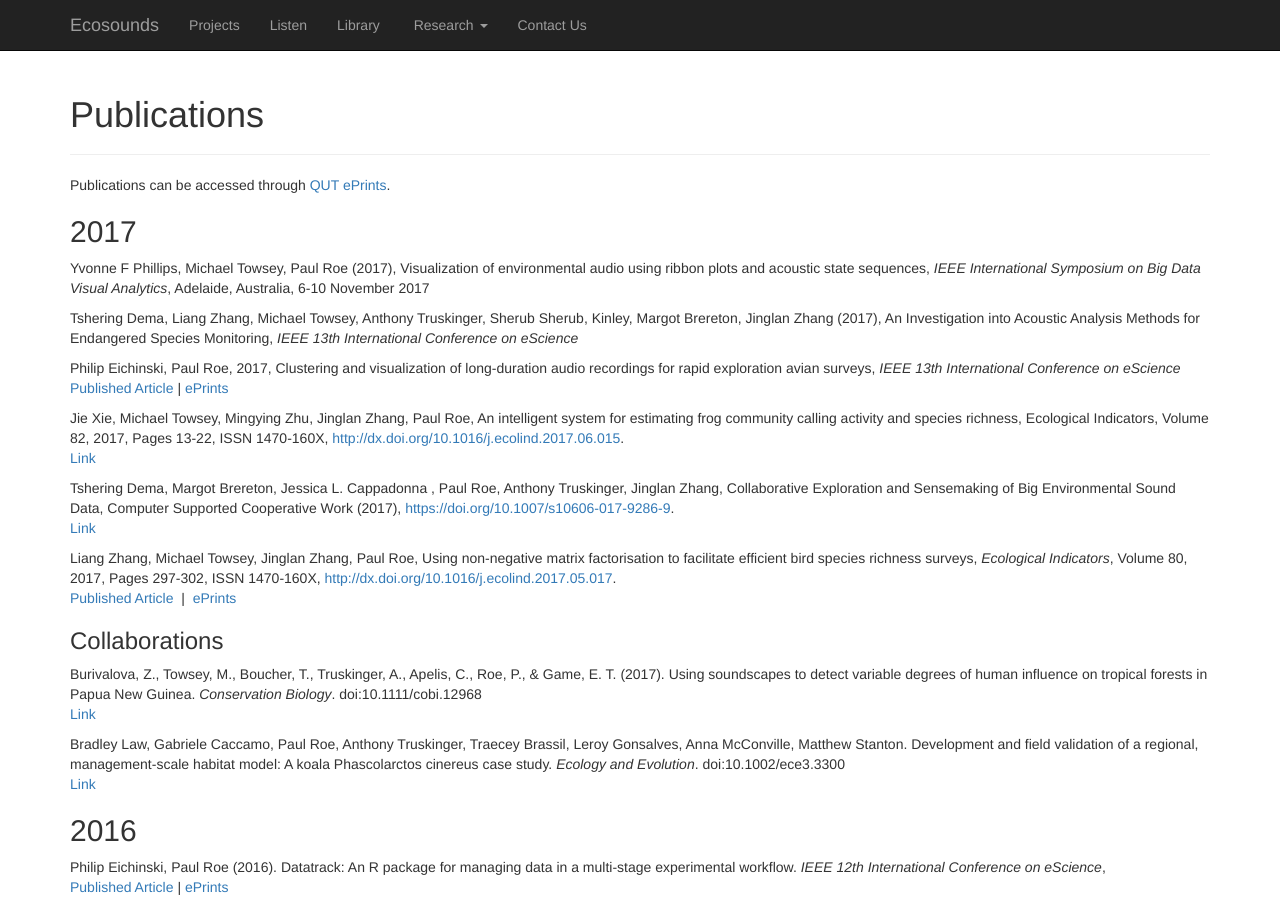
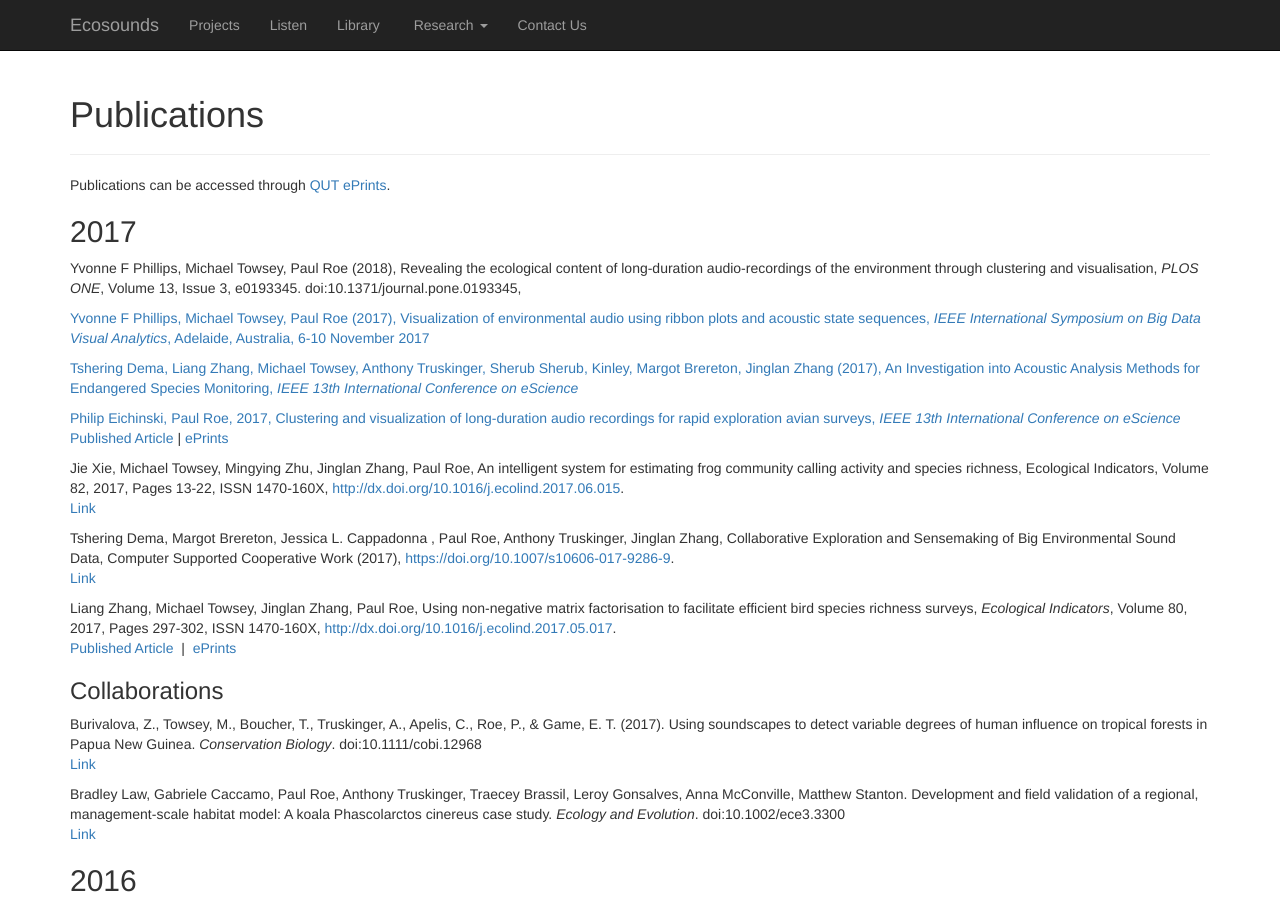
Before and after one commit to QutEcoacoustics/research-blog, a Jekyll site: the page built from publications/publications.html, in a window 1280 px wide and 900 px high. Built offline with Jekyll 4.4.1, drawn with Linux system fonts in a browser that asks for light colours; nearby versions of some CDN libraries.

Commit message:
Add Plos One paper
Add the Plos One paper "Revealing the ecological content of long-duration audio-recordings of the environment through clustering and visualization"

```diff
--- a/publications/publications.html
+++ b/publications/publications.html
@@ -12,6 +12,14 @@ title: Ecosounds | Publications
 
     <!-- Insert entries in reverse chronological order (newest first) -->
     <h2>2017</h2>
+
+    <p>
+    Yvonne F Phillips, Michael Towsey, Paul Roe (2018),
+    Revealing the ecological content of long-duration audio-recordings of the environment through clustering and visualisation,
+    <i>PLOS ONE</i>, Volume 13, Issue 3, e0193345.
+    doi:10.1371/journal.pone.0193345,
+    <a href="http://journals.plos.org/plosone/article/authors?id=10.1371/journal.pone.0193345"</a>
+    </p>
 
     <p>
     Yvonne F Phillips, Michael Towsey, Paul Roe (2017),
```
